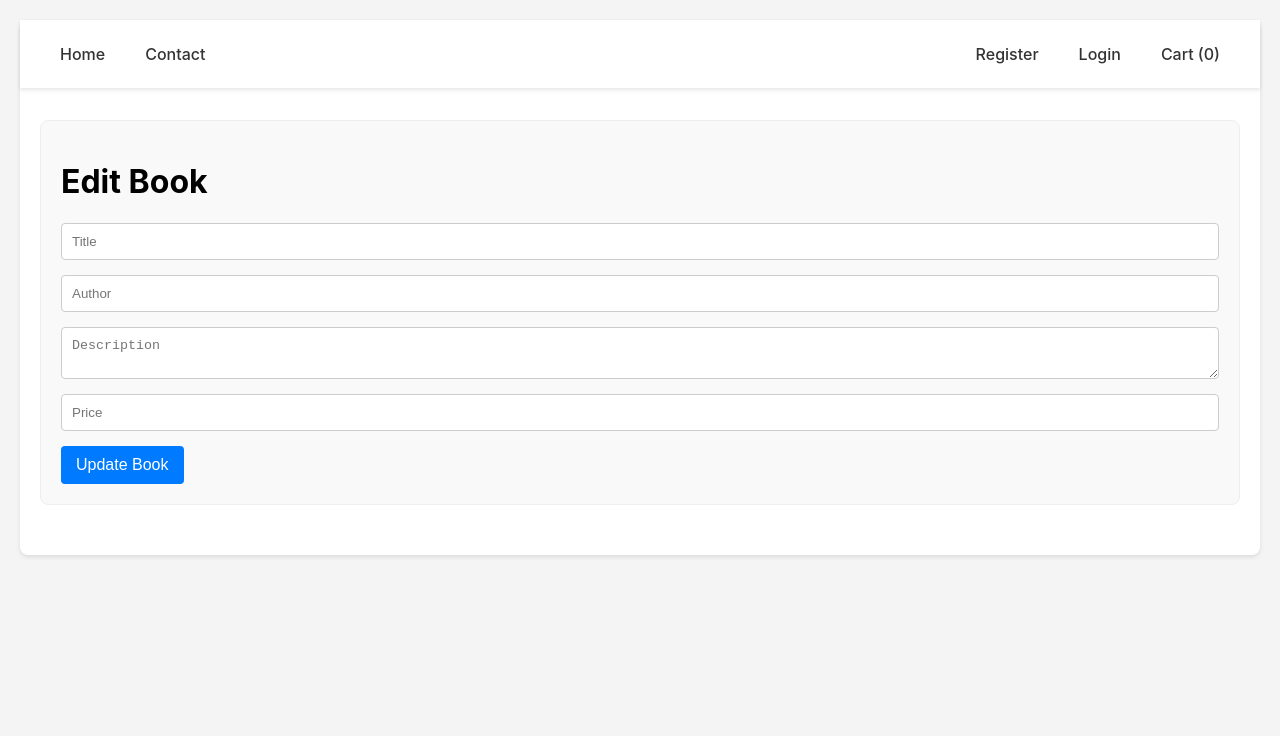
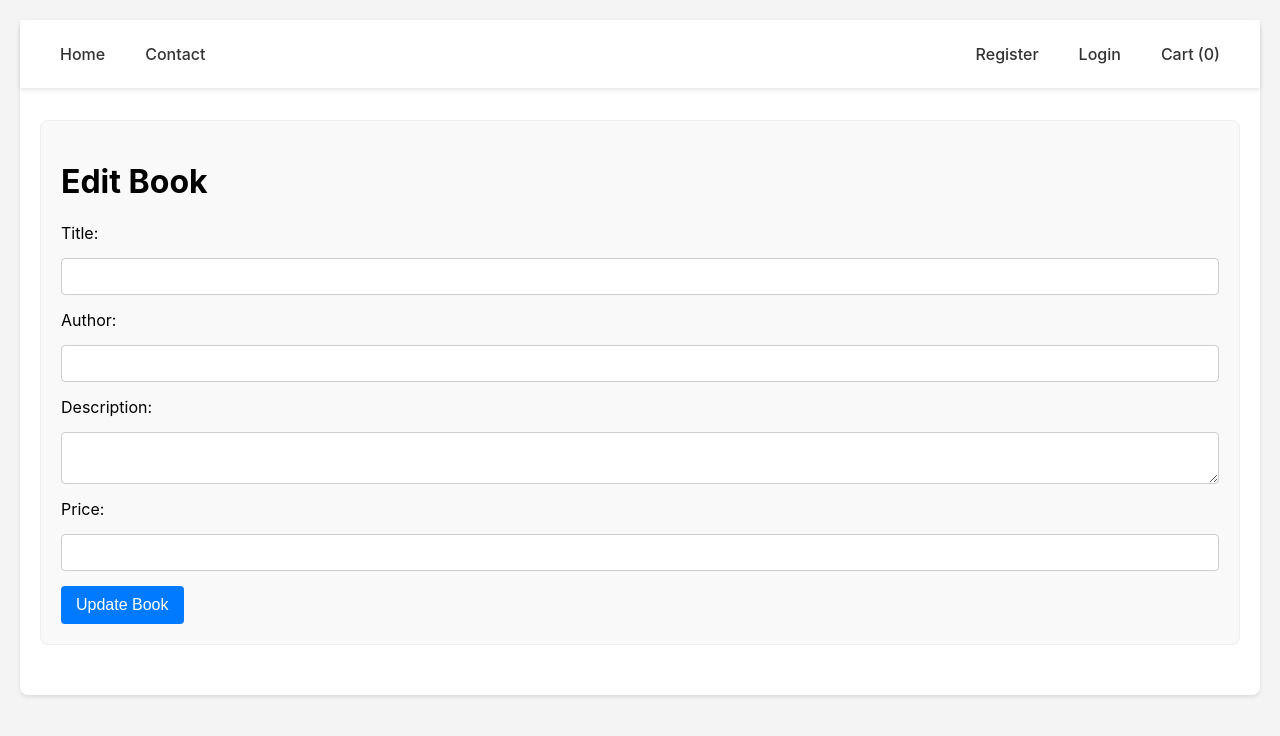
Before and after one commit to Baraww/ebook-store-frontend, a React (Create React App) app: page /edit-book/1 in a window 1280 px wide. Shown: the top 736 px of the page. Built offline with nearby package versions, Linux system fonts and the light colour scheme; no server answers.

Commit message:
FIX: editted editbookpage

```diff
--- a/src/pages/EditBookPage.js
+++ b/src/pages/EditBookPage.js
@@ -2,45 +2,51 @@
 import React, { useState, useEffect } from 'react';
 import { useParams, useNavigate } from 'react-router-dom';
 import { useAuth } from '../context/AuthContext';
-import '../components/AddBookForm.css'; // We can reuse the same form styling
+import '../components/AddBookForm.css';
 
 const EditBookPage = () => {
-  const { id } = useParams(); // Get the book ID from the URL
+  const { id } = useParams();
   const navigate = useNavigate();
   const { token } = useAuth();
 
-  // State for each form field
-  const [title, setTitle] = useState('');
-  const [author, setAuthor] = useState('');
-  const [description, setDescription] = useState('');
-  const [price, setPrice] = useState('');
+  const [bookData, setBookData] = useState({
+    title: '',
+    author: '',
+    description: '',
+    price: '',
+  });
 
-  // useEffect to fetch the book data when the component loads
   useEffect(() => {
+    // Fetch the book's current data to pre-fill the form
     fetch(`${process.env.REACT_APP_API_URL}/api/books/${id}`)
       .then(res => res.json())
       .then(data => {
-        // Pre-fill the form with the fetched book data
-        setTitle(data.title);
-        setAuthor(data.author);
-        setDescription(data.description);
-        setPrice(data.price);
+        setBookData(data);
       })
       .catch(err => console.error("Error fetching book:", err));
-  }, [id]); // This effect depends on the 'id' from the URL
+  }, [id]);
+
+  const handleChange = (e) => {
+    setBookData({
+      ...bookData,
+      [e.target.name]: e.target.value,
+    });
+  };
 
   const handleSubmit = async (e) => {
     e.preventDefault();
-    const updatedBook = { title, author, description, price: Number(price) };
 
     try {
       const response = await fetch(`${process.env.REACT_APP_API_URL}/api/books/${id}`, {
         method: 'PUT',
         headers: {
           'Content-Type': 'application/json',
-          'x-auth-token': token, // Send the token for admin authorization
+          'x-auth-token': token,
         },
-        body: JSON.stringify(updatedBook),
+        body: JSON.stringify({
+          ...bookData,
+          price: Number(bookData.price)
+        }),
       });
 
       if (!response.ok) {
@@ -58,10 +64,20 @@ const EditBookPage = () => {
     <div className="add-book-form">
       <h1>Edit Book</h1>
       <form onSubmit={handleSubmit}>
-        <input type="text" placeholder="Title" value={title} onChange={(e) => setTitle(e.target.value)} required />
-        <input type="text" placeholder="Author" value={author} onChange={(e) => setAuthor(e.target.value)} required />
-        <textarea placeholder="Description" value={description} onChange={(e) => setDescription(e.target.value)} required />
-        <input type="number" placeholder="Price" value={price} onChange={(e) => setPrice(e.target.value)} required step="0.01" />
+        <label>Title:</label>
+        <input type="text" name="title" value={bookData.title} onChange={handleChange} required />
+
+        <label>Author:</label>
+        <input type="text" name="author" value={bookData.author} onChange={handleChange} required />
+
+        <label>Description:</label>
+        <textarea name="description" value={bookData.description} onChange={handleChange} required />
+
+        <label>Price:</label>
+        <input type="number" name="price" value={bookData.price} onChange={handleChange} required step="0.01" />
+
+        {/* Note: Image updating would be a more advanced feature. For now, we are just editing text. */}
+
         <button type="submit">Update Book</button>
       </form>
     </div>
```
Also changed, not shown: src/pages/ThankYouPage.js (added, +15 -0 lines).
